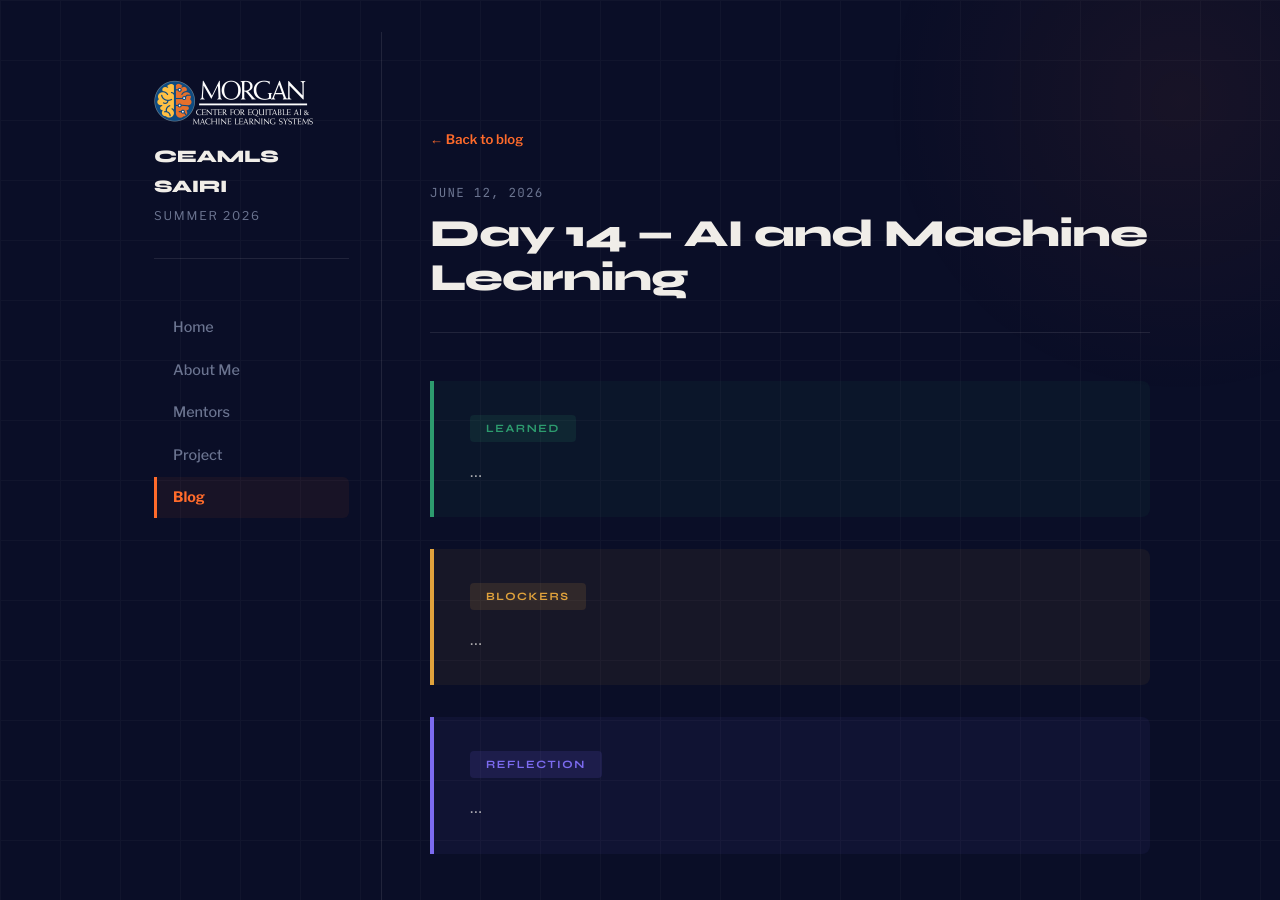
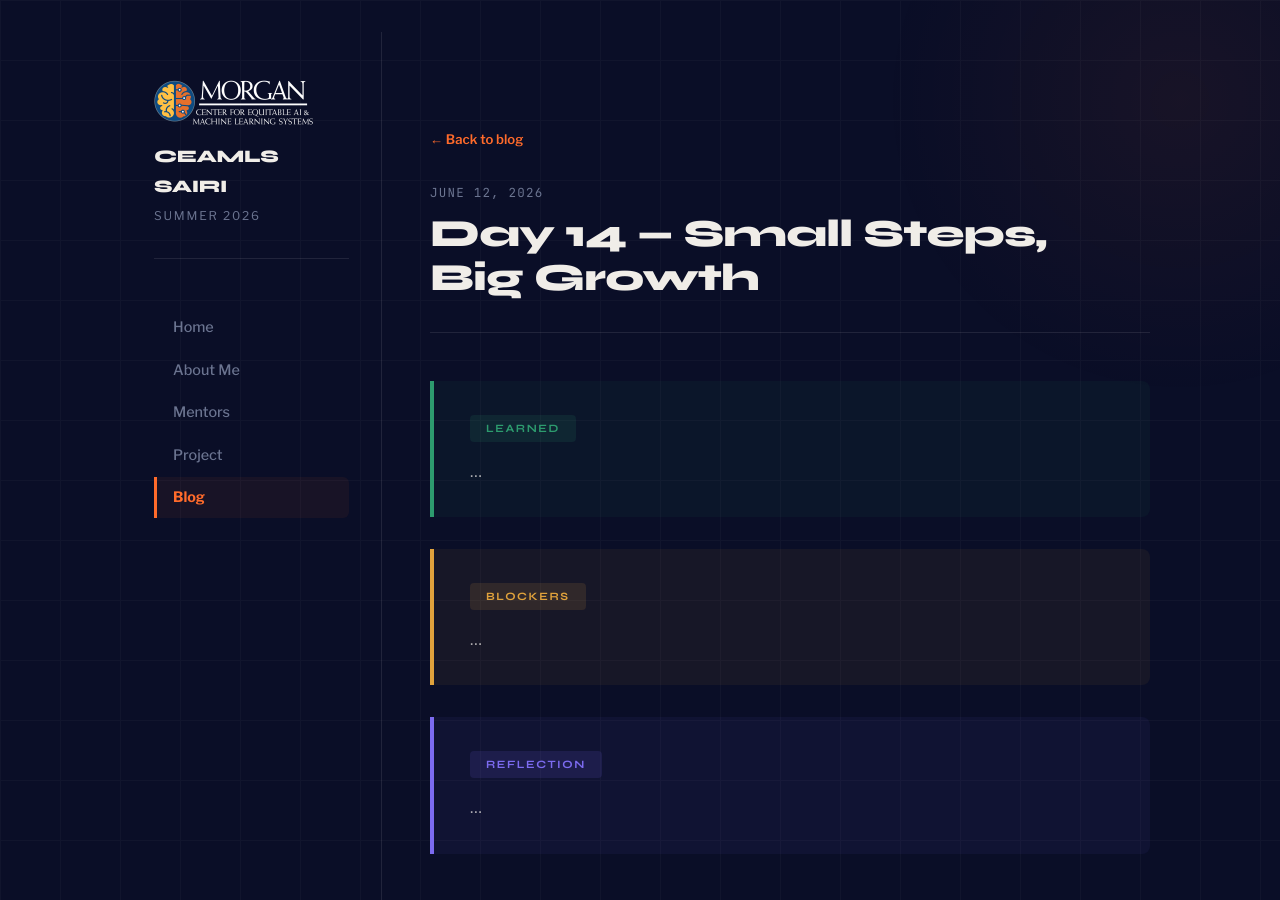
Before and after one commit to stephanieegwuchukwu-ai/stephanieegwuchukwu-aiceamls26.github.io, a Jekyll site: the page built from _posts/2026-06-12-day-14.md, in a window 1280 px wide and 900 px high. Built offline with Jekyll 4.4.1, drawn with Linux system fonts in a browser that asks for light colours; some of the changed text lies outside the part shown.

Commit message:
Update 2026-06-12-day-14.md

```diff
--- a/_posts/2026-06-12-day-14.md
+++ b/_posts/2026-06-12-day-14.md
@@ -1,9 +1,9 @@
 ---
 layout: post
-title: "Day 14 — AI and Machine Learning"
+title: "Day 14 — Small Steps, Big Growth"
 date: 2026-06-12
 permalink: /day14.html
-tags: ["Aritificial Intelligence", "", ""]
+tags: ["WeeklyShowcase", "", ""]
 
 what_i_learned: |
   ...
```
